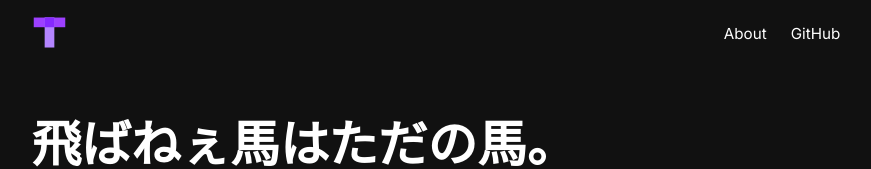
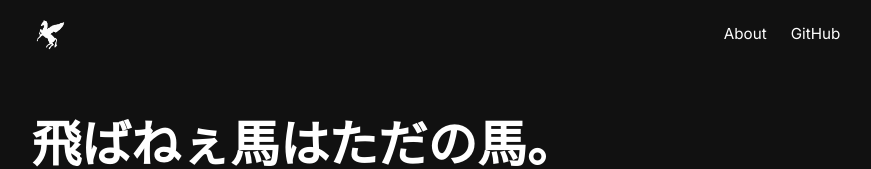
Before and after one commit to Pranc1ngPegasus/blog.pranc1ngpegasus.com, a Next.js app: page / in a window 1280 px wide. Shown: the top 169 px of the page, without its empty margins (204-1075 px from the left). Built offline with nearby package versions, Linux system fonts and the light colour scheme.

Commit message:
fix header icon

```diff
--- a/src/components/SiteHeader.tsx
+++ b/src/components/SiteHeader.tsx
@@ -10,7 +10,7 @@ export const SiteHeader: React.FC = () => (
         <Link href="/" passHref>
           <a className="site-header__logo-link">
             <img
-              src="/logo.svg"
+              src="/logo.png"
               alt={config.siteMeta.title}
               className="site-header__logo-img"
             />
```
Also changed, not shown: public/logo.png.
